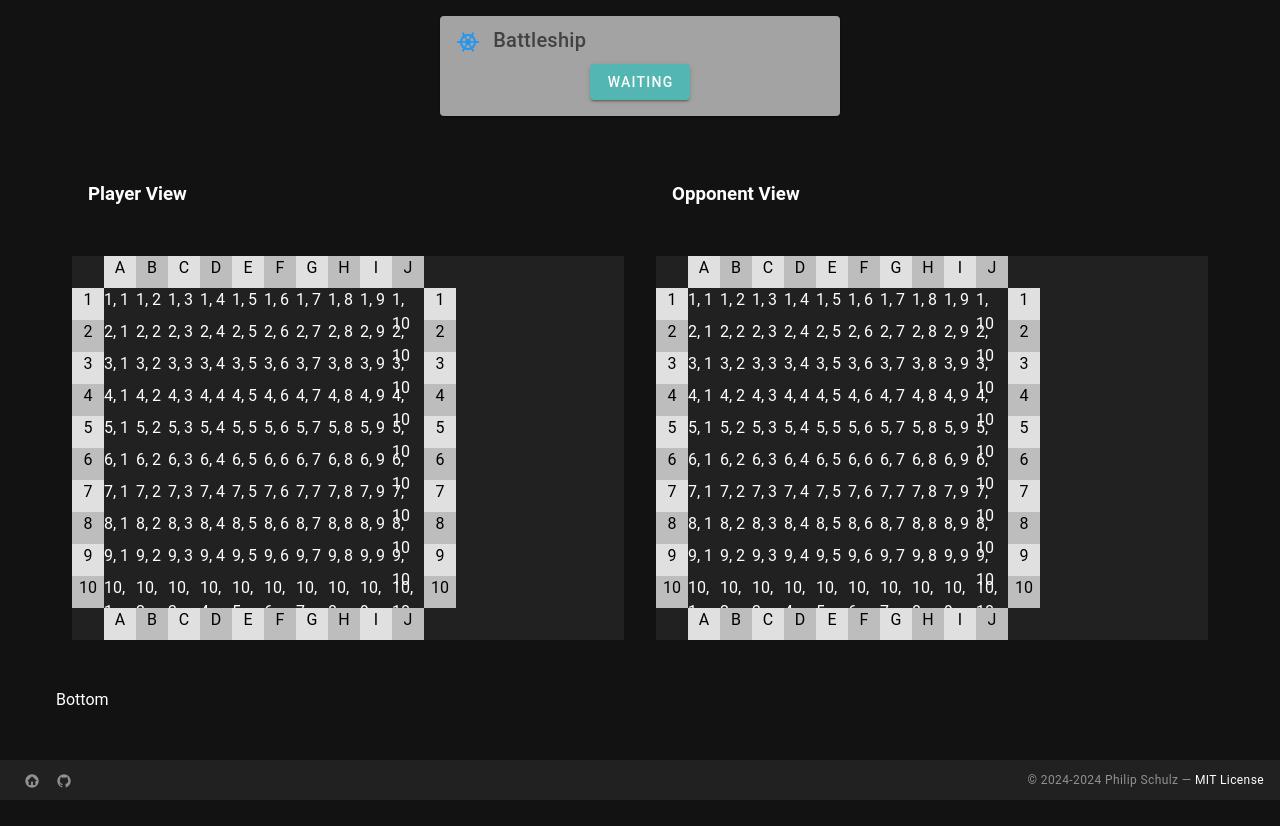
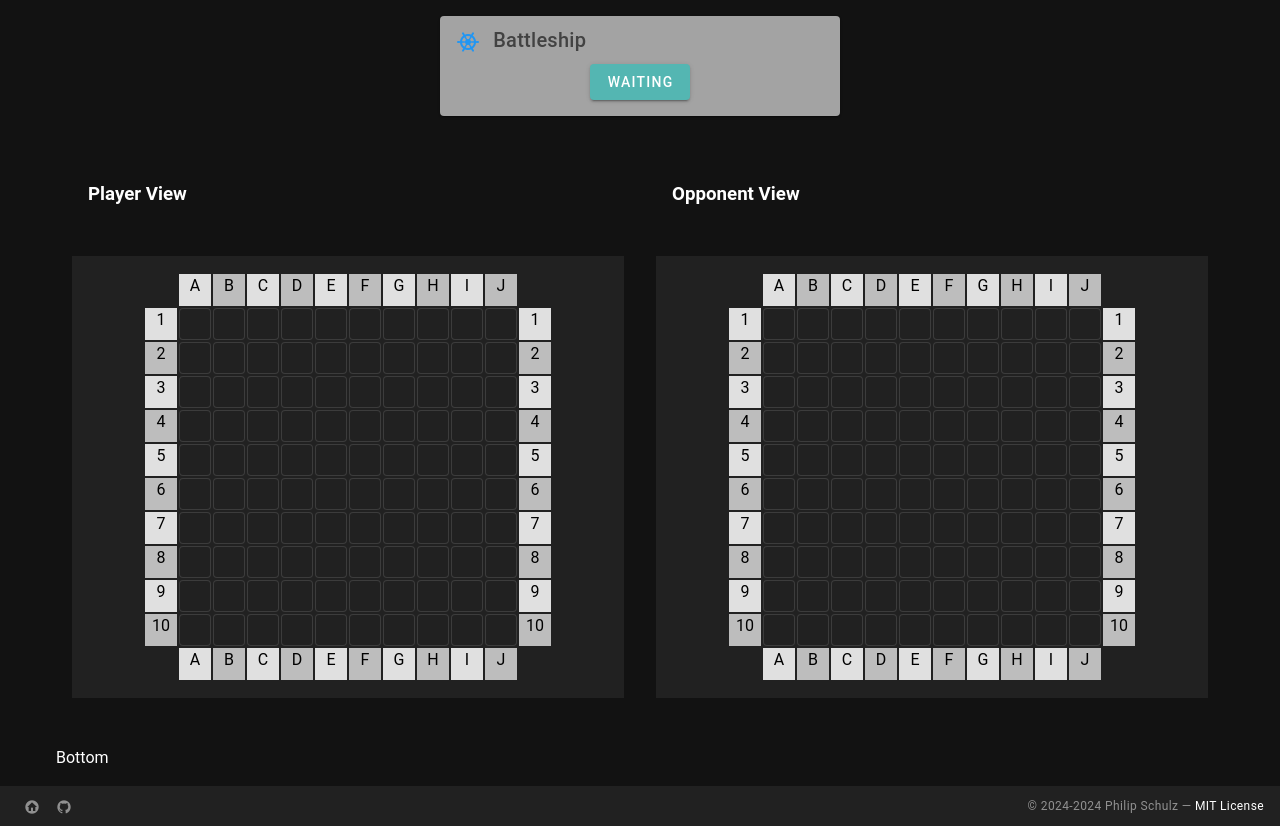
Before and after one commit to PhischDotOrg/battleship, a Vue app in the folder nodejs/: page / in a window 1280 px wide. Before the commit the page ends 800 px from the top, so only its background shows below. Built offline with nearby package versions, Linux system fonts and the light colour scheme.

Commit message:
Table-based Grid

```diff
--- a/nodejs/src/components/GameGrid.vue
+++ b/nodejs/src/components/GameGrid.vue
@@ -1,48 +1,20 @@
 <template>
-  <div
+  <v-container>
+    <v-row>
+      <v-col />
+      <v-col>
+        <table>
+          <tr
             v-for="row in Array.from({ length: height }, (_, i) => i)"
-    id="`row-${row}`"
             :key="`row-${row}`"
-    class="d-flex"
           >
-    <!-- Create a container for each column in the row -->
-    <div
+            <td
               v-for="col in Array.from({ length: width }, (_, i) => i)"
               :key="`col-${col}`"
-      class="d-flex"
             >
-      <div
-        v-if="row === 0 || row === height - 1 || col === 0 || col === width - 1"
-        class="d-flex"
-        align="center"
-      >
-        <!-- Top left corner -->
+              <!-- Corners -->
               <v-sheet
-          v-if="row === 0 && col === 0"
-          class="grid-cell"
-        >
-          &nbsp;
-        </v-sheet>
-
-        <!-- Top right corner -->
-        <v-sheet
-          v-else-if="row === 0 && col === width - 1"
-          class="grid-cell"
-        >
-          &nbsp;
-        </v-sheet>
-
-        <!-- Bottom left corner -->
-        <v-sheet
-          v-else-if="row === height - 1 && col === 0"
-          class="grid-cell"
-        >
-          &nbsp;
-        </v-sheet>
-
-        <!-- Bottom right corner -->
-        <v-sheet
-          v-else-if="row === height - 1 && col === width - 1"
+                v-if="(row === 0 && col === 0) || (row === 0 && col === width - 1) || (row === height - 1 && col === 0) || (row === height - 1 && col === width - 1)"
                 class="grid-cell"
               >
                 &nbsp;
@@ -65,17 +37,27 @@
               >
                 {{ getRowHeader(row) }}
               </v-sheet>
-      </div>
-      <div
+
+              <!-- Inner Cells -->
+              <v-sheet
                 v-else
                 border
                 rounded
-        class="grid-cell"
+                class="grid-cell player-cell"
+                :elevation="hoveredCell === `${row}-${col}` ? 1 : 0"
+                @mouseover="hoveredCell = `${row}-${col}`"
+                @mouseleave="hoveredCell = null"
+                @click="handleCellClick(row, col)"
               >
-        {{ row }}, {{ col }}
-      </div>
-    </div>
-  </div>
+                &nbsp;
+              </v-sheet>
+            </td>
+          </tr>
+        </table>
+      </v-col>
+      <v-col />
+    </v-row>
+  </v-container>
 </template>
 
 <script lang="ts" setup>
@@ -111,11 +93,25 @@
   const getRowHeaderColor = (row: number) => {
     return row % 2 === 0 ? 'grey-lighten-1' : 'grey-lighten-2';
   };
+
+  // Define a reactive variable to track the hovered cell
+  const hoveredCell = ref<string | null>(null);
+
+  // Define a method to handle the click event
+  const handleCellClick = (row: number, col: number) => {
+    console.log(`Cell clicked: Row ${row}, Column ${col}`);
+  };
 </script>
 
 <style scoped>
   .grid-cell {
     width: 2em; /* Set the width of each cell */
     height: 2em; /* Set the height of each cell */
+    text-align: center; /* Center the text horizontally */
+    vertical-align: middle; /* Center the text vertically */
+  }
+
+  .player-cell:hover {
+    cursor: pointer; /* Change the cursor to a pointer on hover */
   }
 </style>
```
Lines whose indentation alone changed are shown as unchanged.
